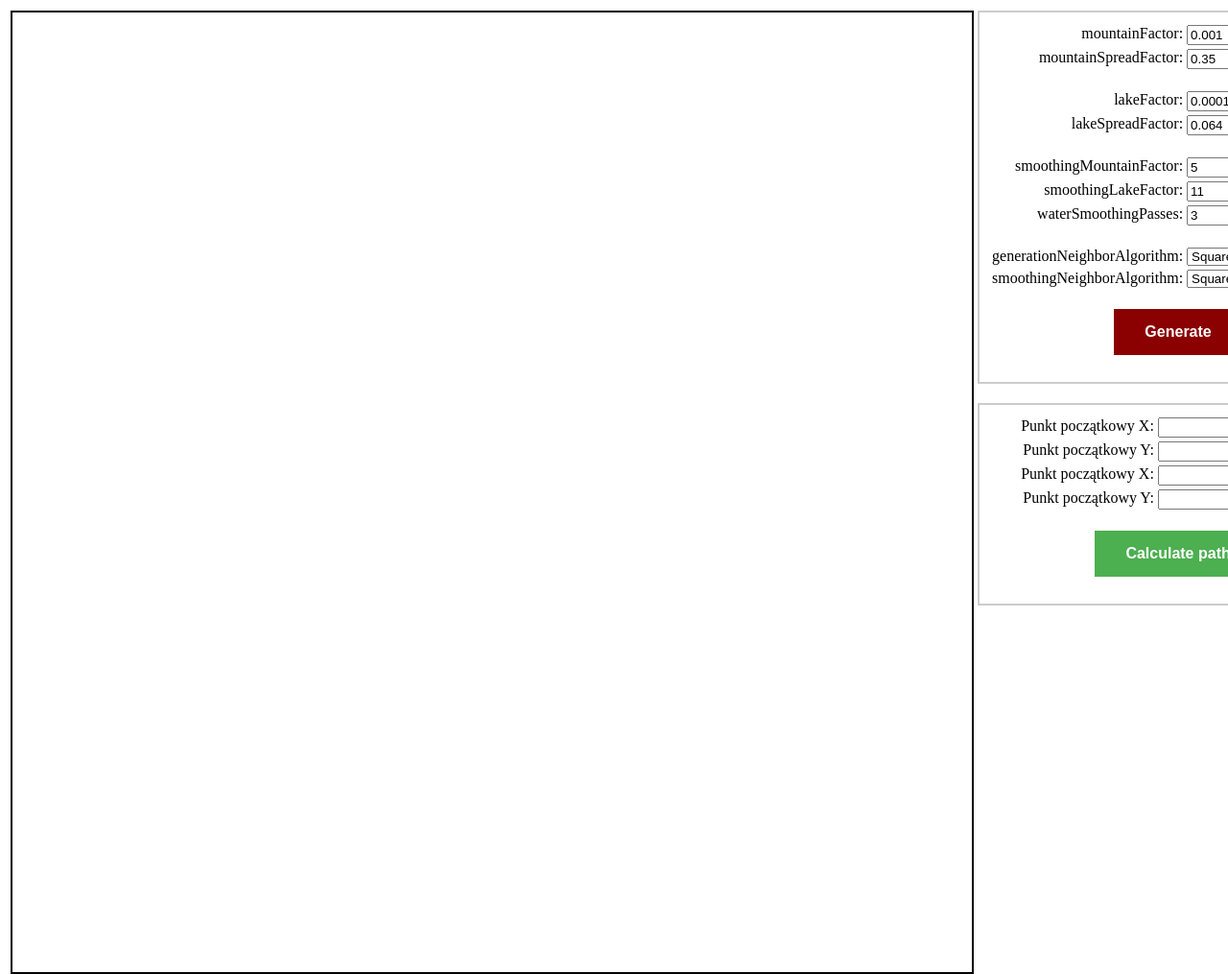
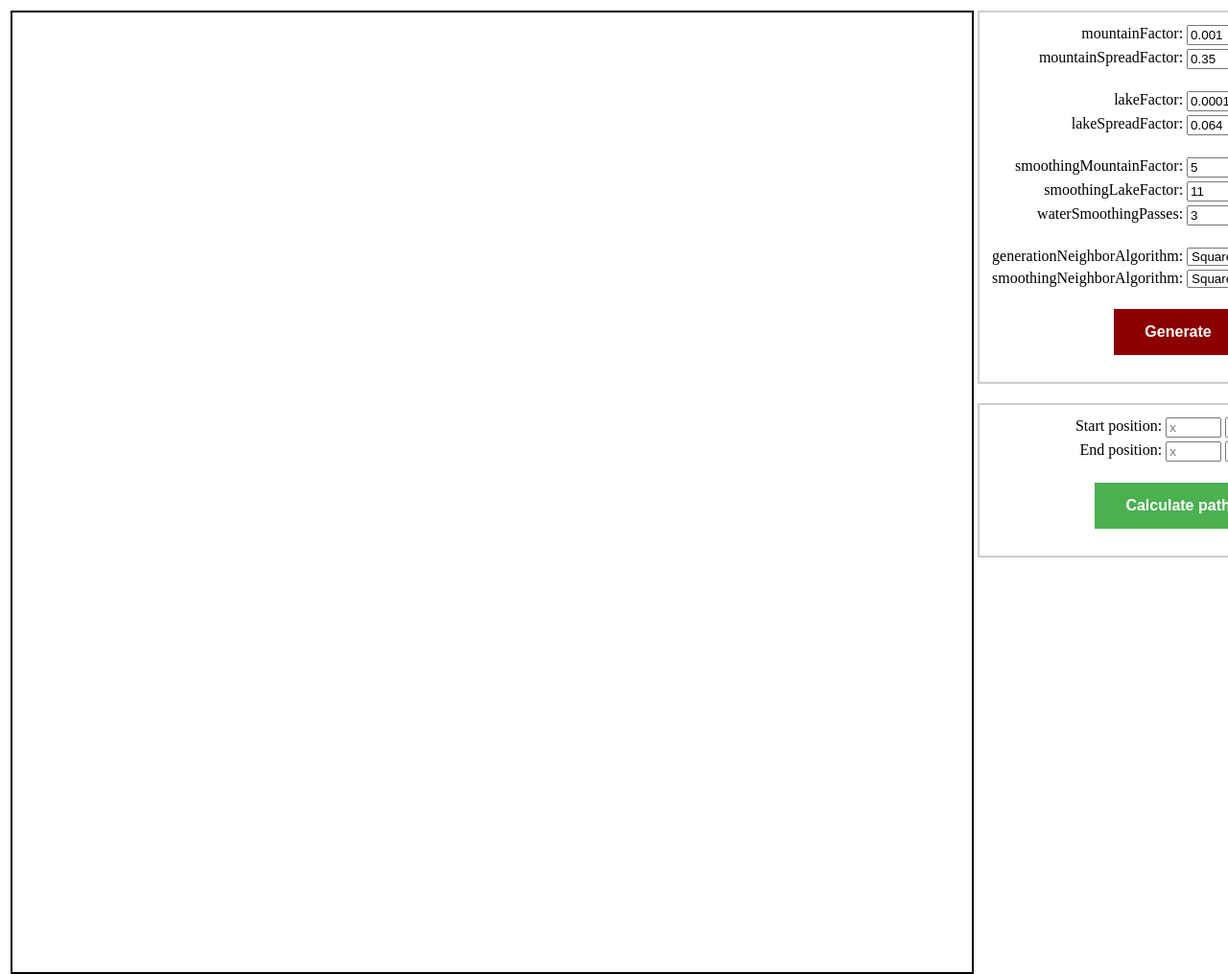
Before and after one commit to Sarratas/MapGenerator, a website built with webpack: page index.html in a window 1280 px wide. Shown: the top 1015 px of the page at 96% size. Built offline with nearby package versions, Linux system fonts and the light colour scheme.

Commit message:
Update style and fix input names for path form

```diff
--- a/index.html
+++ b/index.html
@@ -73,20 +73,14 @@
                     <form id="calcPathForm">
                         <table style="margin: 0 auto">
                             <tr>
-                                <td><label for="startX">Punkt początkowy X:</label></td>
-                                <td><input id="startX" name="startX" type="text" /></td>
+                                <td><label for="startX">Start position:</label></td>
+                                <td><input id="startX" name="startX" type="text" placeholder="x" /></td>
+                                <td><input id="startY" name="startY" type="text" placeholder="y" /></td>
                             </tr>
                             <tr>
-                                <td><label for="startY">Punkt początkowy Y:</label></td>
-                                <td><input id="startY" name="startY" type="text" /></td>
-                            </tr>
-                            <tr>
-                                <td><label for="endX">Punkt początkowy X:</label></td>
-                                <td><input id="endX" name="endX" type="text" /></td>
-                            </tr>
-                            <tr>
-                                <td><label for="endY">Punkt początkowy Y:</label></td>
-                                <td><input id="endY" name="endY" type="text" /></td>
+                                <td><label for="endX">End position:</label></td>
+                                <td><input id="endX" name="endX" type="text" placeholder="x" /></td>
+                                <td><input id="endY" name="endY" type="text" placeholder="y" /></td>
                             </tr>
                         </table>
                         <button id="calcPath" class="green">Calculate path</button><br/><br/>
--- a/src/styles/index.scss
+++ b/src/styles/index.scss
@@ -50,4 +50,10 @@ body {
             }
         }
     }
+
+    #calcPathForm {
+        input {
+            width: 50px;
+        }
+    }
 }
```
